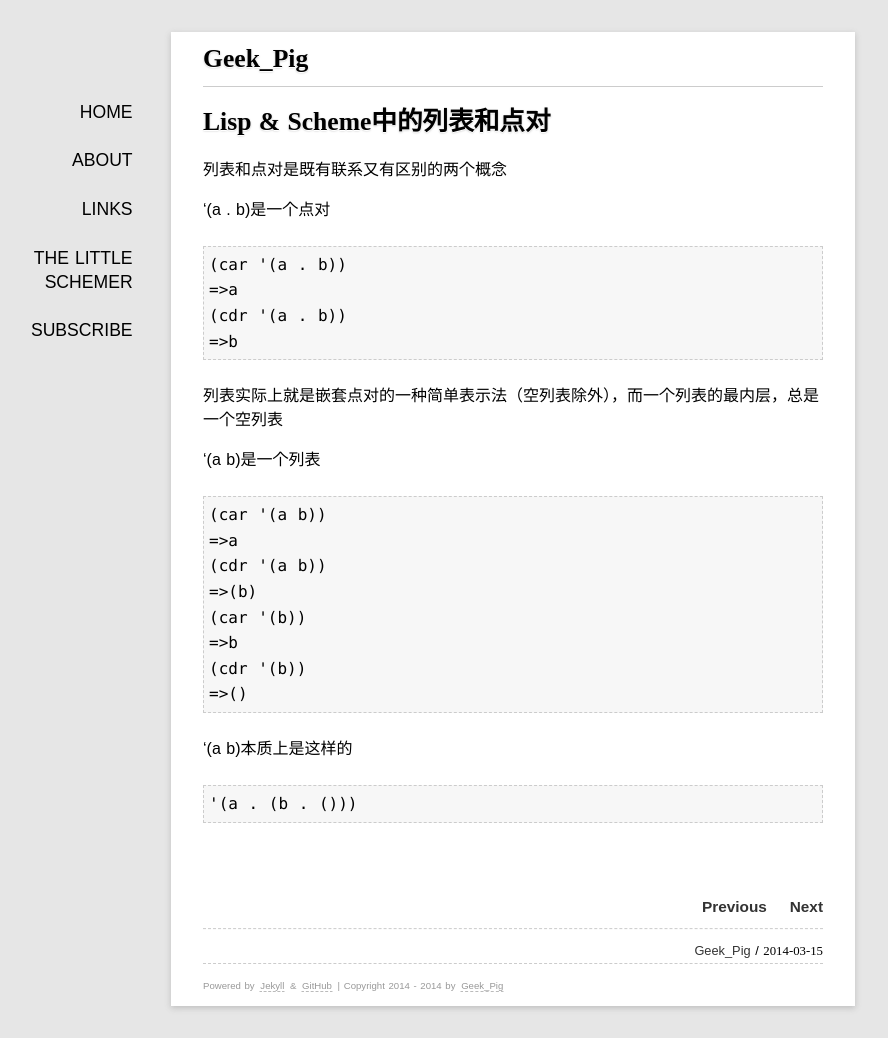
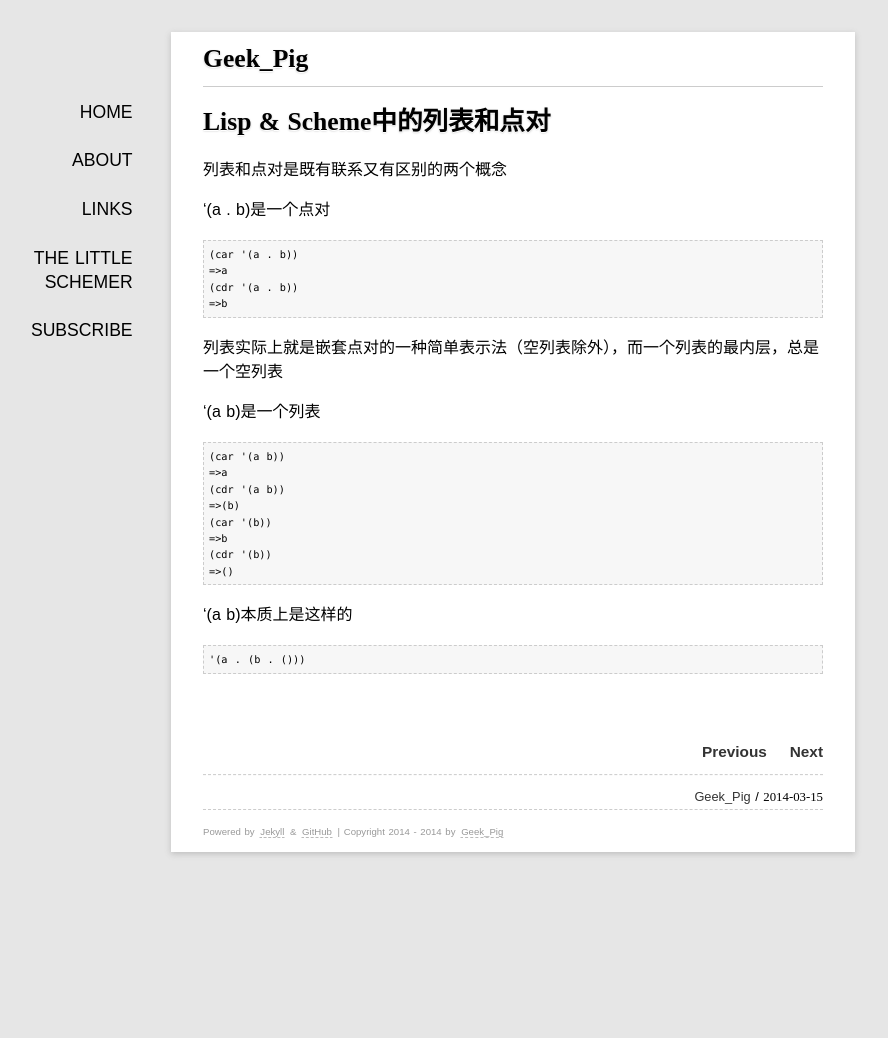
Before and after one commit to rhuichao/uternet.github.io, a Jekyll site: the page built from _posts/2014-03-15-list_and_pair.md, in a window 1280 px wide. Shown: the whole page, without its empty margins (127-1015 px from the left). Built offline with Jekyll 4.4.1, drawn with Linux system fonts in a browser that asks for light colours; some web fonts are replaced; Markdown is read by kramdown in place of the engine named in the settings; after the commit the page ends 900 px from its top, so only the background shows below that.

Commit message:
new document posted

```diff
--- a/media/css/style.css
+++ b/media/css/style.css
@@ -73,7 +73,7 @@ pre code{
 
 pre,code{
     font-family:Menlo,"Andale Mono",Consolas,"Courier New",Monaco,monospace;
-    /*font-size:14px;*/
+    font-size:0.8em;
 }
 
 code{
```
